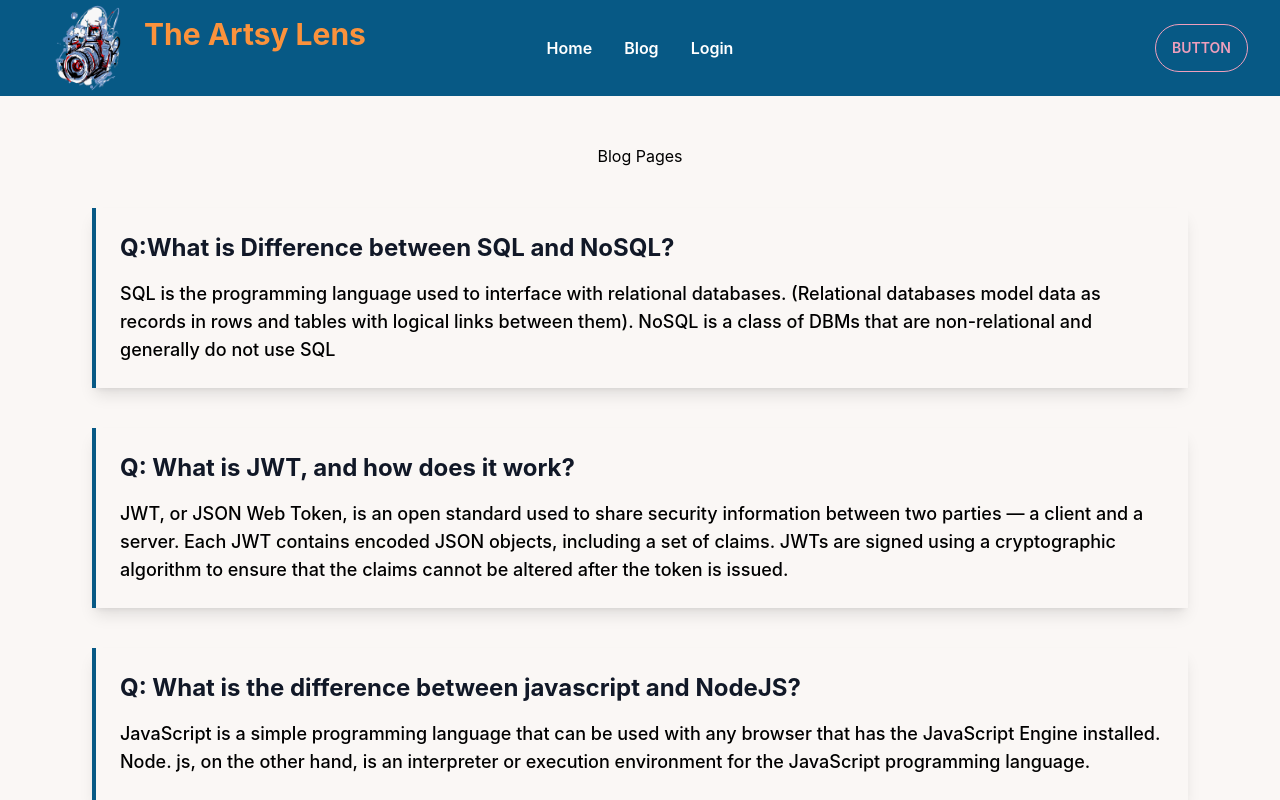
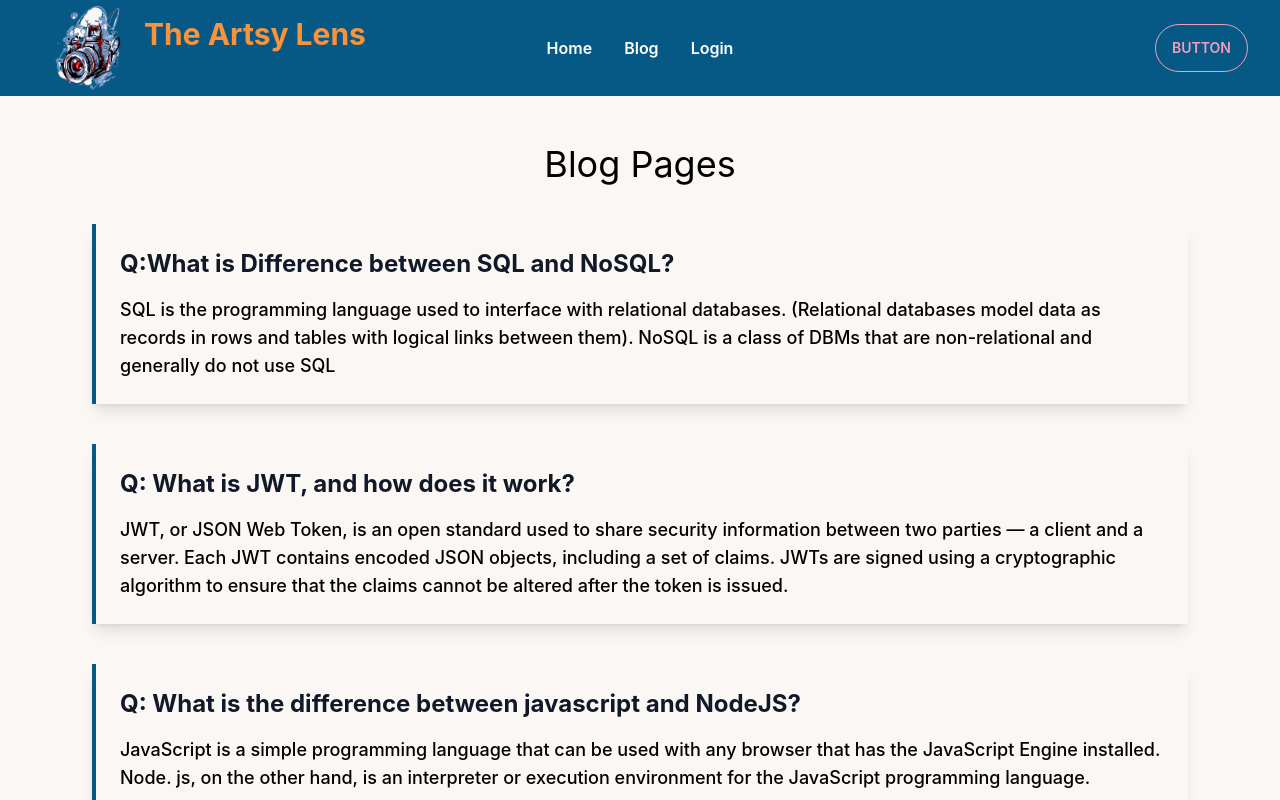
Before and after one commit to Tasfiajahantania/my-photography-lab-client, a React (Create React App) app: page /blog in a window 1280 px wide. Shown: the top 800 px of the page. Built offline with nearby package versions, Linux system fonts and the light colour scheme; no server answers.

Commit message:
blog section complite

```diff
--- a/src/Pages/Blog/Blog.js
+++ b/src/Pages/Blog/Blog.js
@@ -3,7 +3,7 @@ import React from "react";
 const Blog = () => {
   return (
     <div className="m-3 text-black">
-      <h3 className="text-center my-4 ">Blog Pages</h3>
+      <h3 className="text-center my-4 text-4xl">Blog Pages</h3>
 
       <div className="border-l-4 border-sky-800 mx-20 my-10 p-6 shadow-lg">
         <h3 className="text-2xl font-bold mb-4 text-gray-900">
--- a/src/Pages/Home/Services/Services.js
+++ b/src/Pages/Home/Services/Services.js
@@ -16,7 +16,7 @@ const Services = () => {
         <h1 className="text-2xl font-semibold">Service</h1>
         <h1 className="text-5xl font-bold">My Services Area</h1>
       </div>
-      <div className="grid gap-6 grid-cols-1 md:grid-cols-2 lg:grid-cols-3">
+      <div className="grid gap-6 sm:grid-cols-1 md:grid-cols-2 lg:grid-cols-3">
         {services.map((service) => (
           <ServiceCard key={service._id} service={service}></ServiceCard>
         ))}
--- a/src/Pages/SocialLogin/SocialLogin.js
+++ b/src/Pages/SocialLogin/SocialLogin.js
@@ -14,7 +14,10 @@ const SocialLogin = () => {
   };
   return (
     <div className="mx-auto">
-      <button onClick={handleGoogleSignIn} className="btn btn-primary w-full">
+      <button
+        onClick={handleGoogleSignIn}
+        className="btn btn-primary w-full text-white"
+      >
         <FaGoogle />
       </button>
     </div>
```
